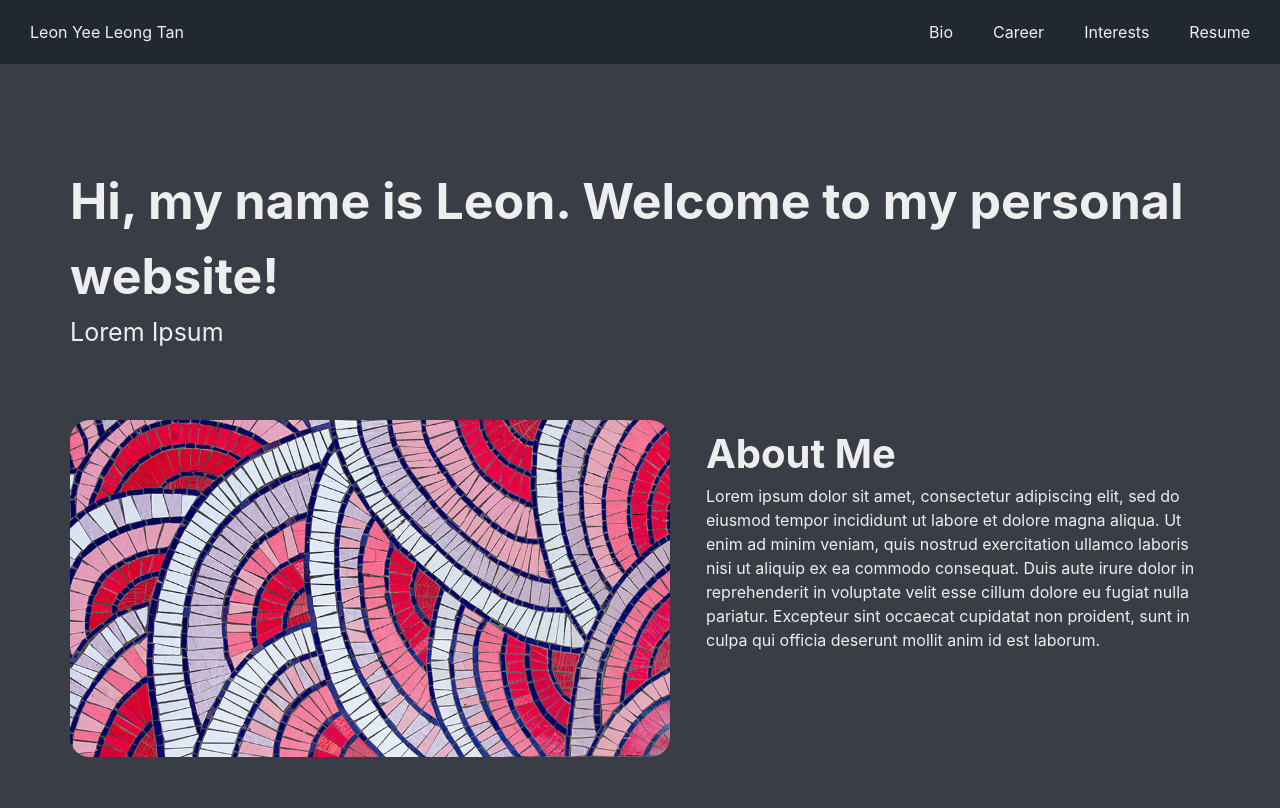
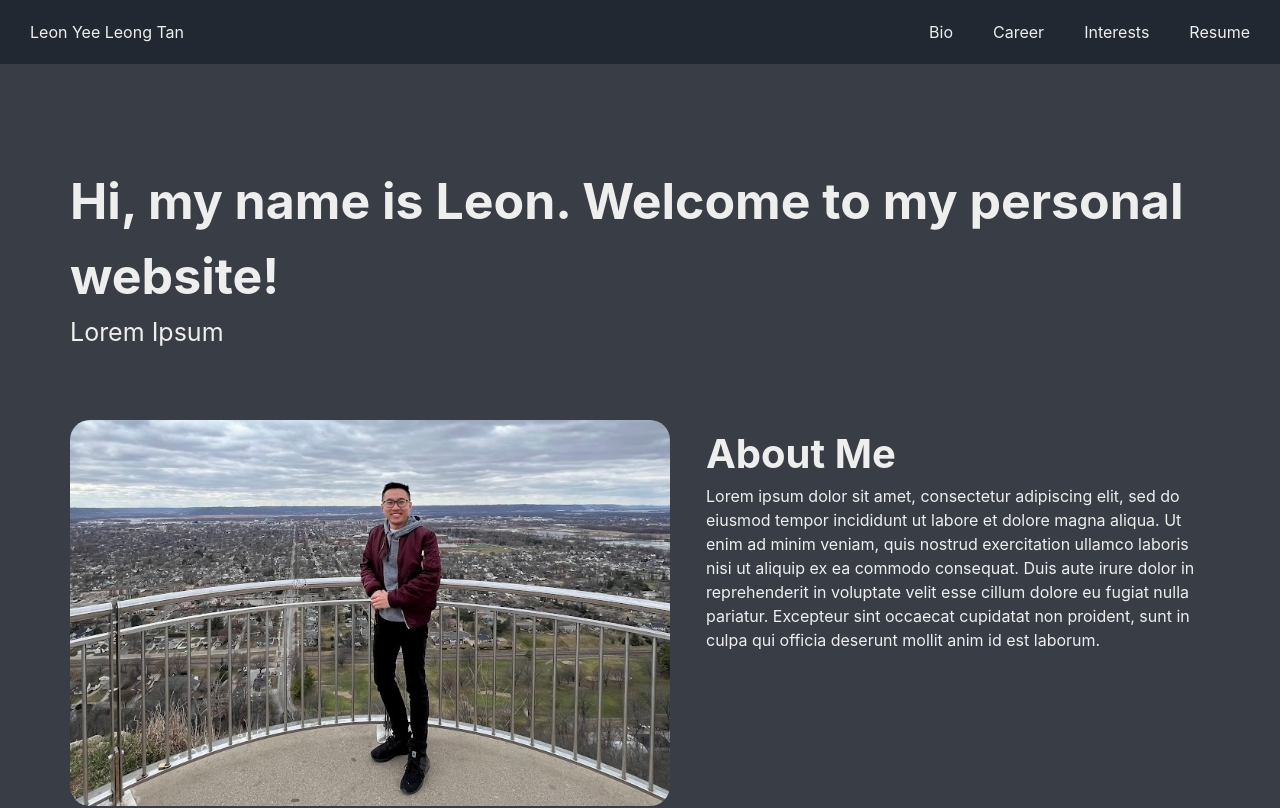
Before and after one commit to LeonTan828/personal-website-2.0, a React (Vite) app: page / in a window 1280 px wide. Shown: the top 808 px of the page. Built offline with nearby package versions, Linux system fonts and the light colour scheme.

Commit message:
add image to about me section

```diff
--- a/src/components/InfoSections/sections/AboutMe.tsx
+++ b/src/components/InfoSections/sections/AboutMe.tsx
@@ -1,7 +1,7 @@
 import ImageTile from "../components/ImageTile";
 import TextBox from "../components/TextBox";
 
-import placeholder2 from "../../../assets/images/placeholder2.jpg";
+import aboutMe_img from '../../../assets/images/aboutMe.jpg';
 
 import '../../../styles/info_sections/AboutMe.css';
 
@@ -13,7 +13,7 @@ function AboutMe() {
   return (
     <div className='about-me'>
       <ImageTile
-        src={placeholder2}
+        src={aboutMe_img}
       />
       <TextBox
         title={title}
```
Also changed, not shown: src/assets/images/aboutMe.jpg (added).
